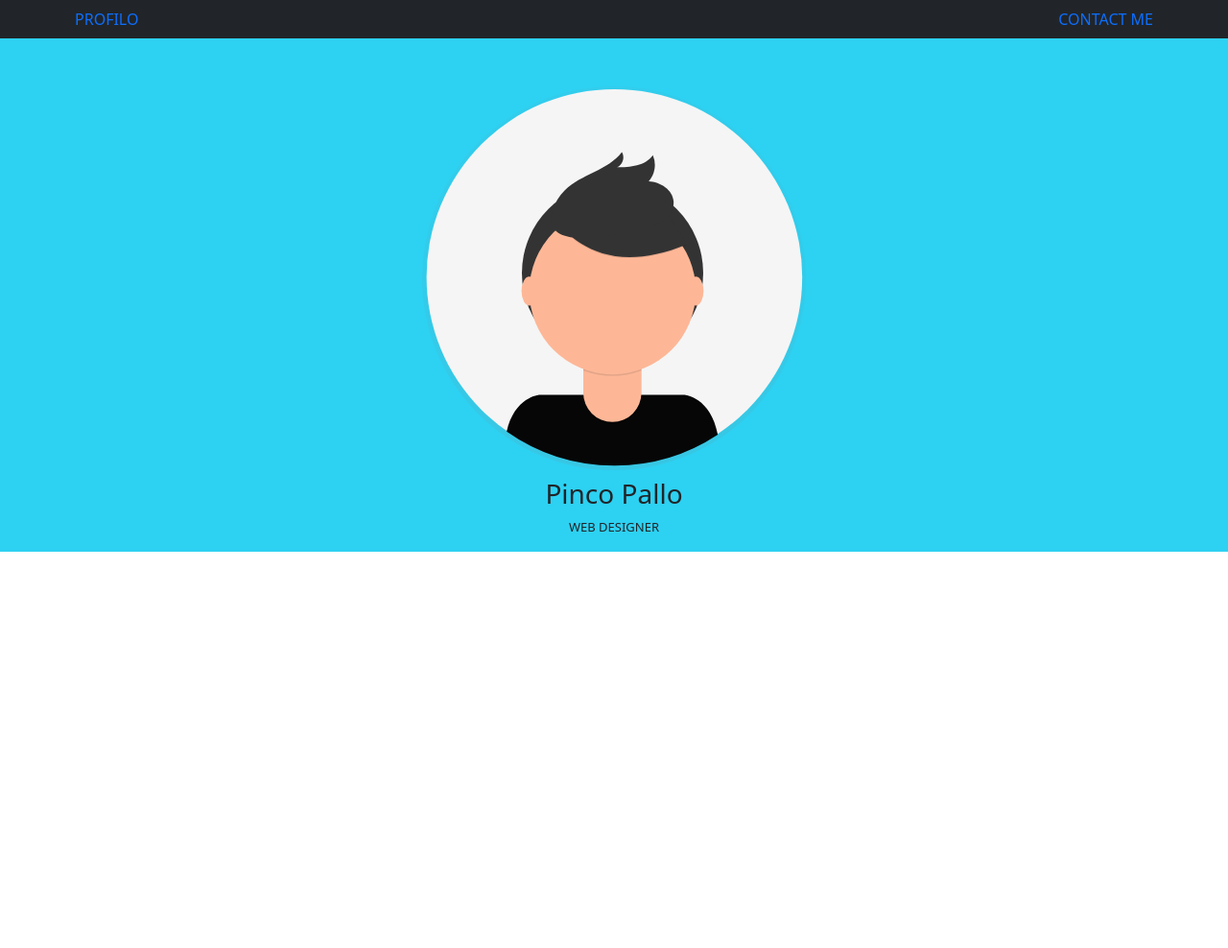
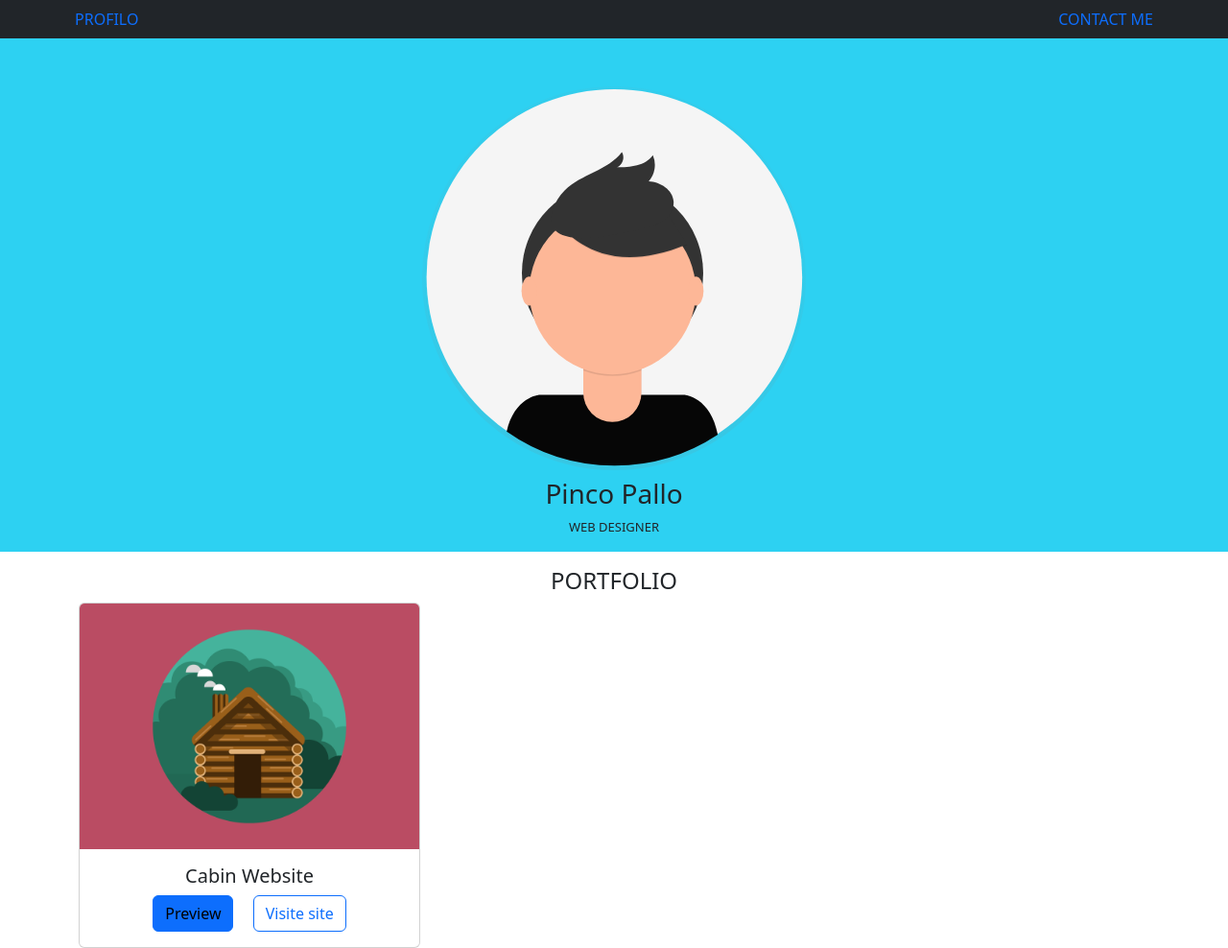
Before and after one commit to Gabriele002/bootstrap-html-freelancer, a plain HTML site: page index.html in a window 1280 px wide. Shown: the whole page at 96% size. Before the commit the page ends 800 px from the top, so only its background shows below. Drawn offline with nearby package versions, Linux system fonts and the light colour scheme.

Commit message:
finish first card

```diff
--- a/index.html
+++ b/index.html
@@ -46,6 +46,33 @@
           </div>
         </div>
       </section>
+      <!--work to mane-->
+      <main class="container">
+        <div class="row">
+          <div class="col-12 d-flex justify-content-center mt-3">
+            <h4>
+              PORTFOLIO
+            </h4>
+          </div>
+        </div>
+
+        <div class="row">
+          <div class="col-4">
+            <div class="card">
+              <img src="./img/cabin.png" class="card-img-top" alt="cabina">
+              <div class="card-body text-center">
+                <h5 class="card-title">Cabin Website</h5>
+                <a href="#" class="btn btn-primary text-black me-3">Preview</a>
+                <a href="#" class="btn btn btn-outline-primary">Visite site</a>
+              </div>
+            </div>
+          </div>
+
+        </div>
+
+
+
+      </main>
 
 
     </body>
```
